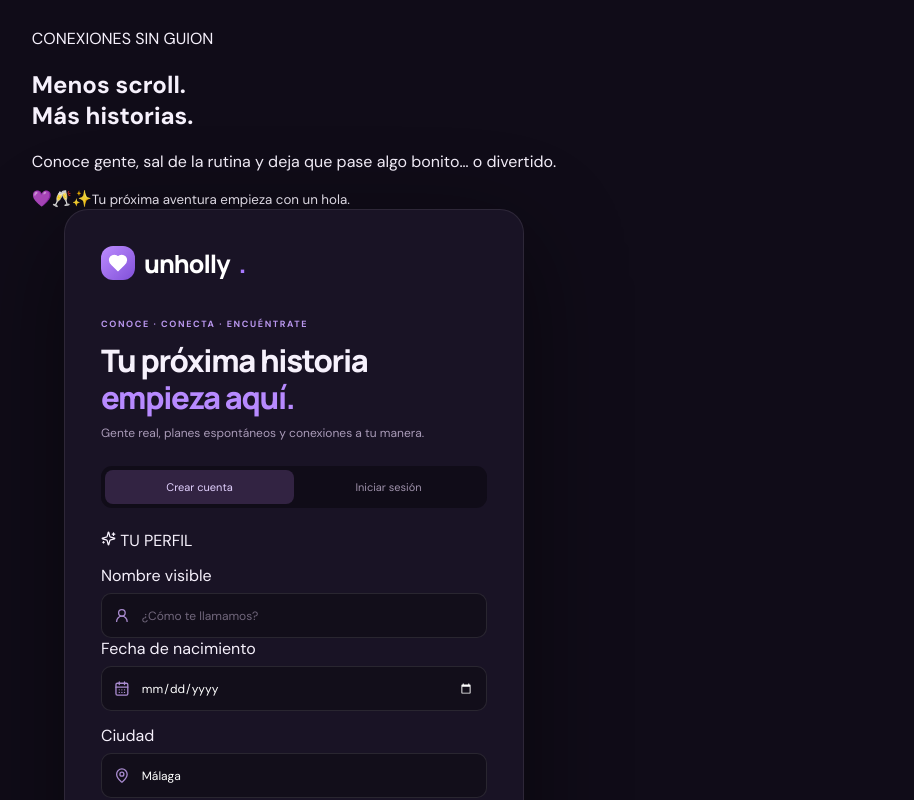
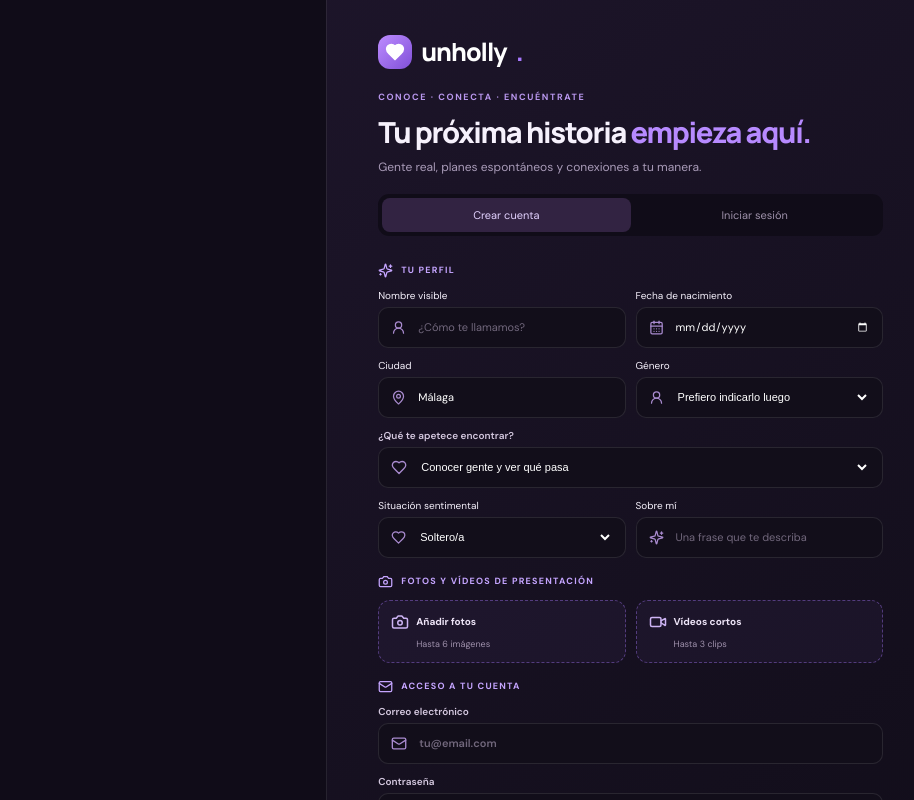
Before and after one commit to rfael8349-phone/UnHolly-Date-App, a React (Vite) app: page / in a window 1280 px wide. Shown: the top 800 px of the page, without its empty margins (346-1260 px from the left). Built offline with nearby package versions, Linux system fonts and the light colour scheme.

Commit message:
Add immersive UnHolly 0.4 welcome and profile form styles

```diff
--- a/src/styles.css
+++ b/src/styles.css
@@ -186,3 +186,46 @@
 .public-tag-list span{padding:6px 8px;border:1px solid #b78aff30;border-radius:20px;background:#a879ff12;color:#e5d7f6;font-size:9px}
 .public-preference-card p{margin:0;color:#b6a8c4;font-size:10px}
 .public-profile-empty{padding:17px;border:1px dashed #b78aff45;border-radius:13px;color:#b6a8c4;font-size:11px;line-height:1.6}
+
+/* UnHolly 0.4 · bienvenida visual y alta ampliada */
+.auth-page-v2{display:grid;grid-template-columns:minmax(0,1.05fr) minmax(420px,.95fr);align-items:stretch;gap:0;padding:0;background:#100c18}
+.auth-showcase{min-height:100vh;position:relative;overflow:hidden;background:#21152c}
+.auth-showcase-image{position:absolute;inset:0;background-size:cover;background-position:center;opacity:0;animation:auth-photo-cycle 18s infinite}
+.auth-image-one{background-image:url('https://images.unsplash.com/photo-1516450360452-9312f5e86fc7?w=1600&auto=format&fit=crop');opacity:1;animation-delay:0s}
+.auth-image-two{background-image:url('https://images.unsplash.com/photo-1528605248644-14dd04022da1?w=1600&auto=format&fit=crop');animation-delay:6s}
+.auth-image-three{background-image:url('https://images.unsplash.com/photo-1511795409834-ef04bbd61622?w=1600&auto=format&fit=crop');animation-delay:12s}
+@keyframes auth-photo-cycle{0%,30%{opacity:1;transform:scale(1)}36%,94%{opacity:0;transform:scale(1.055)}100%{opacity:1;transform:scale(1)}}
+.auth-showcase-shade{position:absolute;inset:0;background:linear-gradient(90deg,rgba(13,8,20,.18),rgba(13,8,20,.45)),linear-gradient(0deg,rgba(13,8,20,.92),transparent 75%)}
+.auth-showcase-copy{position:absolute;left:clamp(28px,7vw,100px);right:35px;bottom:clamp(45px,9vh,100px);max-width:570px;z-index:1}
+.auth-live{display:inline-flex;align-items:center;gap:8px;padding:8px 12px;border:1px solid #ffffff50;border-radius:30px;background:#1a102a80;backdrop-filter:blur(12px);font-size:9px;letter-spacing:1.5px}
+.auth-live i{width:7px;height:7px;border-radius:50%;background:#a7f0c0;box-shadow:0 0 12px #a7f0c0}
+.auth-showcase-copy h2{font:800 clamp(42px,6vw,76px)/1.02 Manrope;letter-spacing:-3px;margin:22px 0 13px;text-shadow:0 3px 25px #0007}
+.auth-showcase-copy h2 em{font-style:normal;color:#d4b5ff}
+.auth-showcase-copy>p{max-width:420px;color:#e3d8e9;font-size:15px;line-height:1.65}
+.auth-social-proof{display:flex;align-items:center;gap:8px;margin-top:27px}
+.auth-social-proof span{display:grid;place-items:center;width:34px;height:34px;border-radius:50%;background:#ffffff20;border:1px solid #ffffff35;backdrop-filter:blur(10px)}
+.auth-social-proof small{margin-left:7px;color:#e5d9ec;font-size:11px}
+.auth-card-v2{width:100%;max-width:660px;min-height:100vh;padding:34px clamp(22px,4vw,55px);border:0;border-left:1px solid #ffffff16;border-radius:0;background:linear-gradient(145deg,rgba(29,21,42,.98),rgba(17,13,25,.98));box-shadow:none;backdrop-filter:none}
+.auth-card-v2 .auth-brand{margin-bottom:22px}
+.auth-card-v2 h1{font-size:29px}
+.auth-card-v2 .auth-intro{margin-bottom:17px}
+.auth-form-v2{gap:11px}
+.auth-form-section{display:flex;align-items:center;gap:8px;margin-top:5px;color:#c5a5ff;font-size:9px;font-weight:800;letter-spacing:1.25px}
+.auth-form-grid{display:grid;grid-template-columns:1fr 1fr;gap:10px}
+.auth-form-v2>label,.auth-form-grid>label{min-width:0;font-size:10px}
+.auth-form-v2 .auth-input{margin-top:5px}
+.auth-form-v2 .auth-input input,.auth-form-v2 .auth-input select{height:39px;font-size:11px}
+.auth-input select{width:100%;min-width:0;border:0;outline:0;background:transparent;color:#fff;font-size:11px;color-scheme:dark}
+.auth-input select option{background:#21182d;color:#fff}
+.auth-media-pickers{display:grid;grid-template-columns:1fr 1fr;gap:10px}
+.auth-media-picker{position:relative;display:flex;align-items:center;gap:7px;flex-wrap:wrap;padding:12px;border:1px dashed #a879ff65;border-radius:12px;background:#a879ff0d;color:#cdb4f4;cursor:pointer}
+.auth-media-picker strong{font-size:10px;color:#eee5f8}
+.auth-media-picker small{width:100%;padding-left:25px;font-size:9px;color:#9e90ab}
+.auth-media-picker input{position:absolute;inset:0;width:100%;height:100%;opacity:0;cursor:pointer}
+.auth-media-preview{display:flex;gap:8px;overflow-x:auto;padding:3px 0}
+.auth-media-preview img,.auth-media-preview video{width:70px;height:85px;flex:0 0 auto;object-fit:cover;border-radius:9px;border:1px solid #ffffff25;background:#08060d}
+.auth-media-note{font-size:9px;color:#c7a8ef;line-height:1.5}
+.auth-card-v2 .auth-submit{margin-top:3px}
+.auth-card-v2 .auth-footer{margin-top:12px}
+@media(max-width:900px){.auth-page-v2{grid-template-columns:1fr}.auth-showcase{min-height:250px;height:32vh;max-height:330px}.auth-showcase-copy{left:25px;bottom:22px}.auth-showcase-copy h2{font-size:38px;letter-spacing:-1.5px;margin:10px 0 5px}.auth-showcase-copy>p{font-size:11px;margin:0;max-width:330px}.auth-social-proof{display:none}.auth-card-v2{min-height:auto;max-width:none;padding:26px 22px 35px;border-left:0}.auth-card-v2 .auth-brand{margin-bottom:17px}}
+@media(max-width:480px){.auth-showcase{height:245px}.auth-card-v2 h1{font-size:26px}.auth-form-grid{grid-template-columns:1fr}.auth-form-v2{gap:10px}.auth-card-v2{padding:23px 17px 30px}.auth-media-picker{padding:10px}.auth-showcase-copy h2{font-size:34px}}
```
